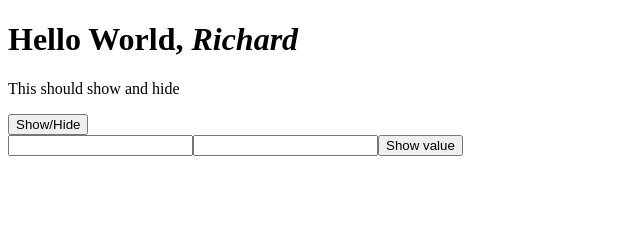
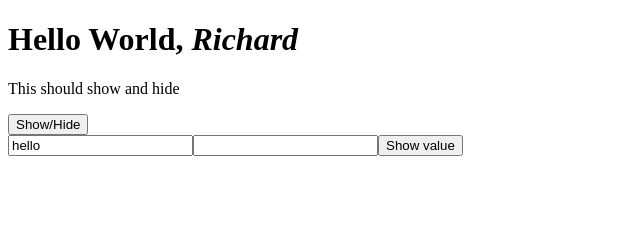
Before and after one commit to rmemory/initial-react-boilerplate, a React app: page / in a window 1280 px wide. Shown: the top 225 px of the page, without its empty margins (0-640 px from the left). Built offline with nearby package versions, Linux system fonts and the light colour scheme.

Commit message:
Add controlled input example

```diff
--- a/src/components/App.jsx
+++ b/src/components/App.jsx
@@ -10,7 +10,7 @@ class App extends Component {
 		return true;
 	}
 
-	componentWillRecieveProps() {
+	componentWillReceiveProps() {
 
 	}
 
@@ -30,7 +30,8 @@ class App extends Component {
 	}
 
 	state = {
-		toggle: true
+		toggle: true,
+		mycontrolledinput: "hello"
 	};
 
 	toggle = () => {
@@ -39,9 +40,14 @@ class App extends Component {
 		});
 	}
 
+	submit = (event) => {
+		console.log(this.uncontrolledtext);
+	}
 
-	submit = (event) => {
-
+	myOnInputChange = (event) => {
+		this.setState({
+			mycontrolledinput: event.target.value
+		})
 	}
 
 	render() {
@@ -56,9 +62,9 @@ class App extends Component {
 				<button onClick={this.toggle}>Show/Hide</button>
 
 				<div>
-				<input type="text" ref={(input) => this.text = input }/>
-				<input type="email" ref={(input) => this.email = input }/>
-				<button onSubmit={this.submit}>Show value</button>
+					<input type="text" onChange={this.myOnInputChange} value={this.state.mycontrolledinput}/>
+					<input type="text" ref={(input) => this.uncontrolledtext = input }/>
+					<button onSubmit={this.submit}>Show value</button>
 				</div>
 			</div>
 		)
```
